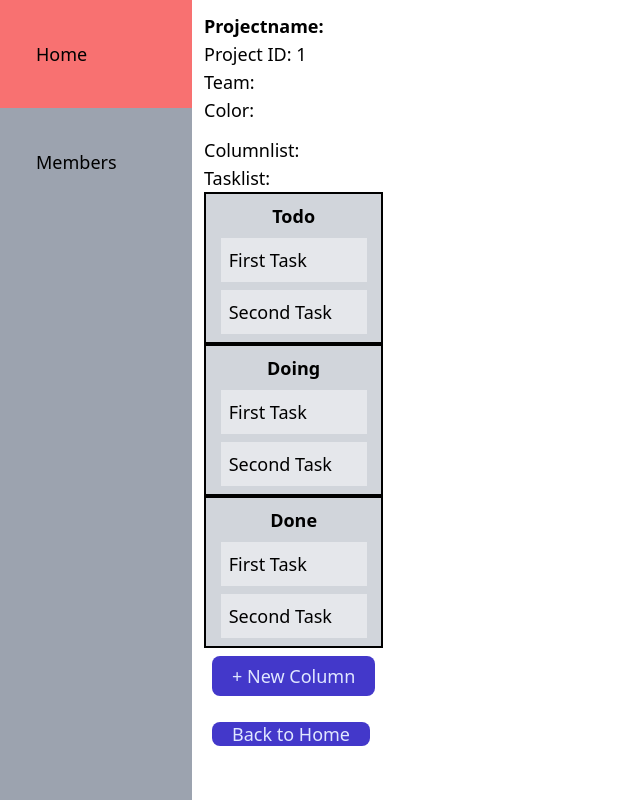
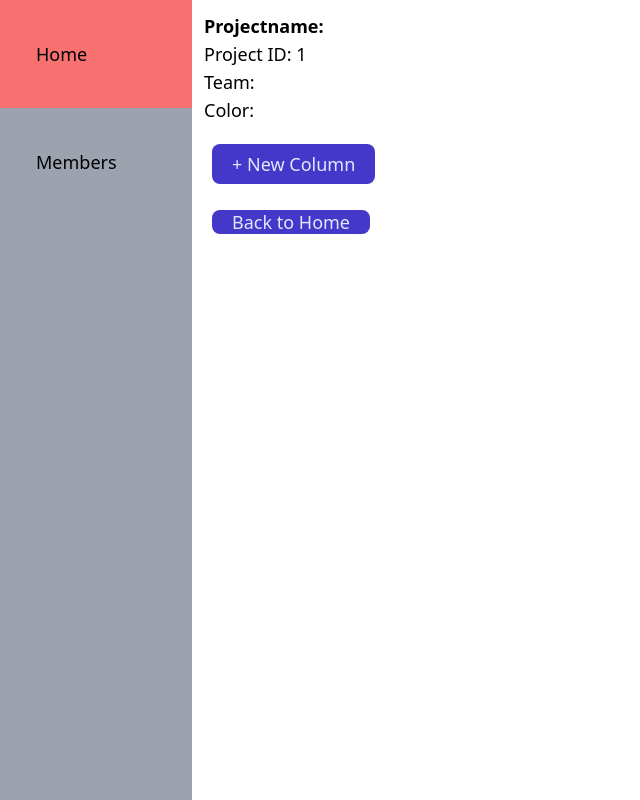
Before and after one commit to john4web/micro-trello, a React (Create React App) app: page /board/1 in a window 1280 px wide. Shown: the whole page, without its empty margins (0-640 px from the left). Built offline with nearby package versions, Linux system fonts and the light colour scheme.

Commit message:
styling and fixing bugs

```diff
--- a/src/App.tsx
+++ b/src/App.tsx
@@ -1,5 +1,5 @@
 import { Switch, Route } from "react-router-dom";
-import Members from "./views/Members";
+import { Members } from "./views/Members";
 import { Home } from "./views/Home";
 import { Board } from "./views/Board";
 import { MenuBar } from "./components/MenuBar";
--- a/src/components/ColumnList.tsx
+++ b/src/components/ColumnList.tsx
@@ -12,15 +12,17 @@ export const ColumnList = ({ boardID, project }: IProps) => {
     <Fragment>
       {project?.columns?.map((column, index) => {
         return (
-          <ul key={index}>
-            <li>{column.name}</li>
+          <ul key={index} className="bg-gray-300 border-black border-2 p-2">
+            <li className="font-bold text-center mb-2">{column.name}</li>
 
             <li>
               <div>
-                {/* <TaskList /> */}
                 {column.tasks?.map((task, index) => {
                   return (
-                    <div>
+                    <div
+                      key={index}
+                      className="align-middle m-auto mt-2 p-2 bg-gray-200 w-11/12 "
+                    >
                       {`Taskname: ${task.name}`}
                       {task.team.map((member) => {
                         return ` Assigned Member: ${member.firstname} ${member.lastname}`;
--- a/src/components/MemberList.tsx
+++ b/src/components/MemberList.tsx
@@ -9,7 +9,7 @@ export const MemberList = () => {
     <Fragment>
       {members.map((member, index) => {
         return (
-          <ul key={index}>
+          <ul key={index} className=" m-4 border-black border-2">
             <li>{member.firstname}</li>
             <li>{member.lastname}</li>
             <li>{member.job}</li>
--- a/src/components/ModalAddProject.tsx
+++ b/src/components/ModalAddProject.tsx
@@ -36,7 +36,7 @@ export const ModalAddProject = () => {
         color: color,
       };
       dispatch(addProject(newProject));
-      modalIsOpen = false;
+      setModalIsOpen(false);
     } else {
       setShowAlert(true);
       return;
@@ -100,7 +100,6 @@ export const ModalAddProject = () => {
               className="h-10 px-5 m-2 text-indigo-100 transition-colors duration-150 bg-indigo-700 rounded-lg focus:shadow-outline hover:bg-indigo-800"
               onClick={() => {
                 onAdd();
-                setModalIsOpen(false);
               }}
             >
               Add
--- a/src/components/TaskList.tsx
+++ /dev/null
@@ -1,21 +0,0 @@
-import { useSelector } from "react-redux";
-import { RootState } from "../store";
-import { Fragment } from "react";
-
-export const TaskList = () => {
-  const { tasks } = useSelector((state: RootState) => state.task);
-
-  return (
-    <Fragment>
-      {tasks.map((task, index) => {
-        return (
-          <ul key={index}>
-            <li>{task.name}</li>
-            <li>{task.team}</li>
-            <li>{task.deadline}</li>
-          </ul>
-        );
-      })}
-    </Fragment>
-  );
-};
--- a/src/views/Board.tsx
+++ b/src/views/Board.tsx
@@ -1,5 +1,4 @@
 import { Link, useParams, useLocation } from "react-router-dom";
-import { v4 as uuid } from "uuid";
 import { ColumnList } from "../components/ColumnList";
 import { useSelector } from "react-redux";
 import { RootState } from "../store";
@@ -10,32 +9,12 @@ export const Board = () => {
 
   let { boardID } = useParams<{ boardID: string }>();
   let params = useLocation();
-  const taskData = [
-    { id: uuid(), content: "First Task" },
-    { id: uuid(), content: "Second Task" },
-  ];
+
   //get current Project from store
   let currentProject: Project = projects.filter(
     (project) => project.id === boardID
   )[0];
   //TODO: Wenn current Project undefined ist (also wenn jemand eine falsche id eingegeben hat) -> dann auf Home weiterleiten
-  const columnData = [
-    {
-      id: uuid(),
-      name: "Todo",
-      tasks: [taskData],
-    },
-    {
-      id: uuid(),
-      name: "Doing",
-      tasks: [taskData],
-    },
-    {
-      id: uuid(),
-      name: "Done",
-      tasks: [taskData],
-    },
-  ];
 
   return (
     <div className="ml-3 mt-3">
@@ -54,42 +33,7 @@ export const Board = () => {
         </p>
       </div>
       <div>
-        <p>Columnlist:</p>
         <ColumnList boardID={boardID} project={currentProject} />
-        <p>Tasklist:</p>
-
-        <ul key="columnData">
-          {columnData.map((column) => {
-            return (
-              <li
-                id={column.id}
-                key={column.id}
-                className="bg-gray-300 border-black border-2 p-2"
-              >
-                <div className="font-bold text-center mb-2">{column.name}</div>
-                <div>
-                  {column.tasks.map((task) => {
-                    return (
-                      <ul key="TaskData">
-                        {task.map((taskData) => {
-                          return (
-                            <li
-                              id={column.id + taskData.id}
-                              key={column.id + taskData.id}
-                              className="align-middle m-auto mt-2 p-2 bg-gray-200 w-11/12 "
-                            >
-                              {taskData.content}
-                            </li>
-                          );
-                        })}
-                      </ul>
-                    );
-                  })}
-                </div>
-              </li>
-            );
-          })}
-        </ul>
 
         <ModalAddColumn boardID={boardID} project={currentProject} />
       </div>
--- a/src/views/Members.tsx
+++ b/src/views/Members.tsx
@@ -1,12 +1,13 @@
 import { MemberList } from "../components/MemberList";
 import { ModalAddMember } from "../components/ModalAddMember";
 
-export default function App() {
+export const Members = () => {
   return (
     <div className="App">
+      <h1>MEMBERS</h1>
       <MemberList />
 
       <ModalAddMember />
     </div>
   );
-}
+};
```
